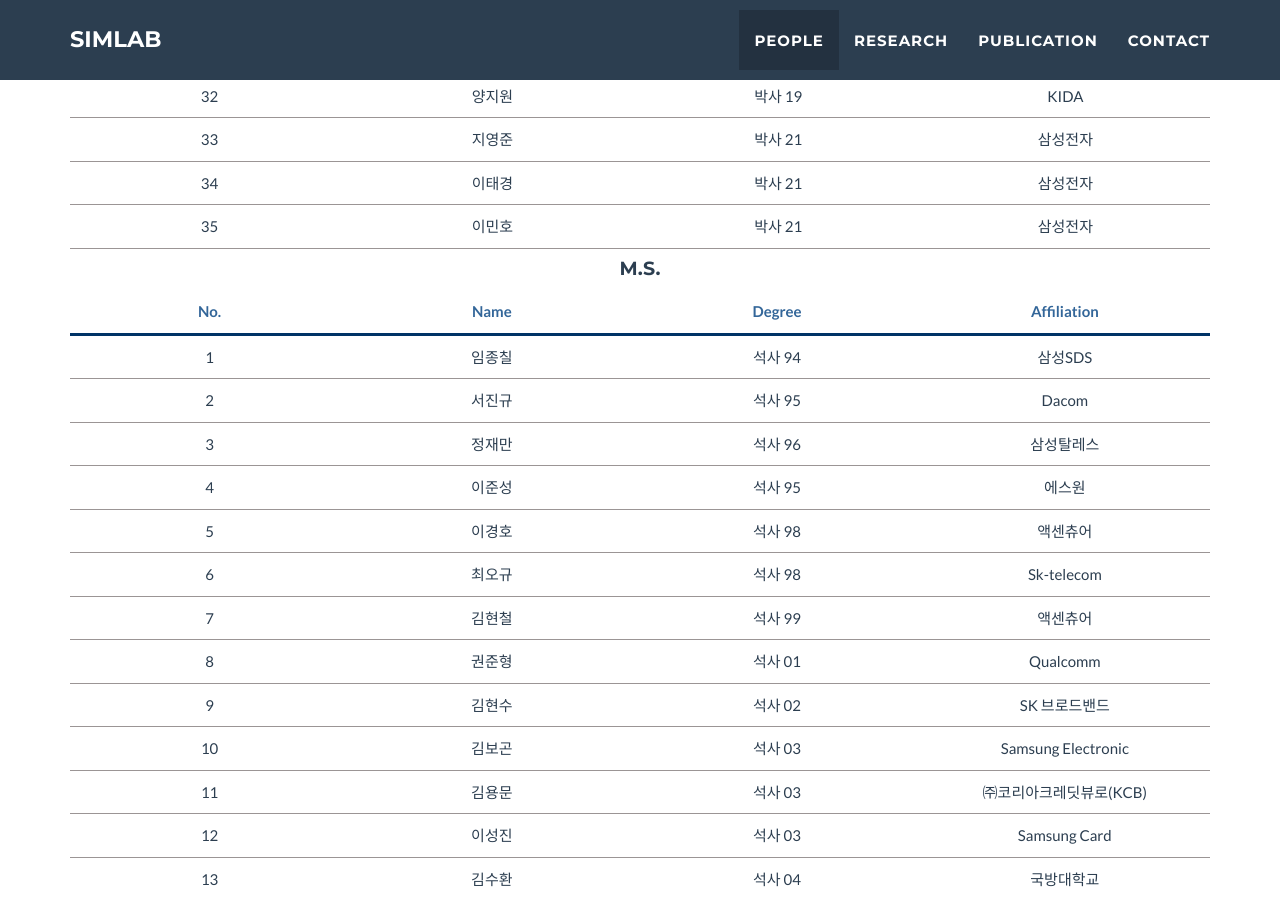
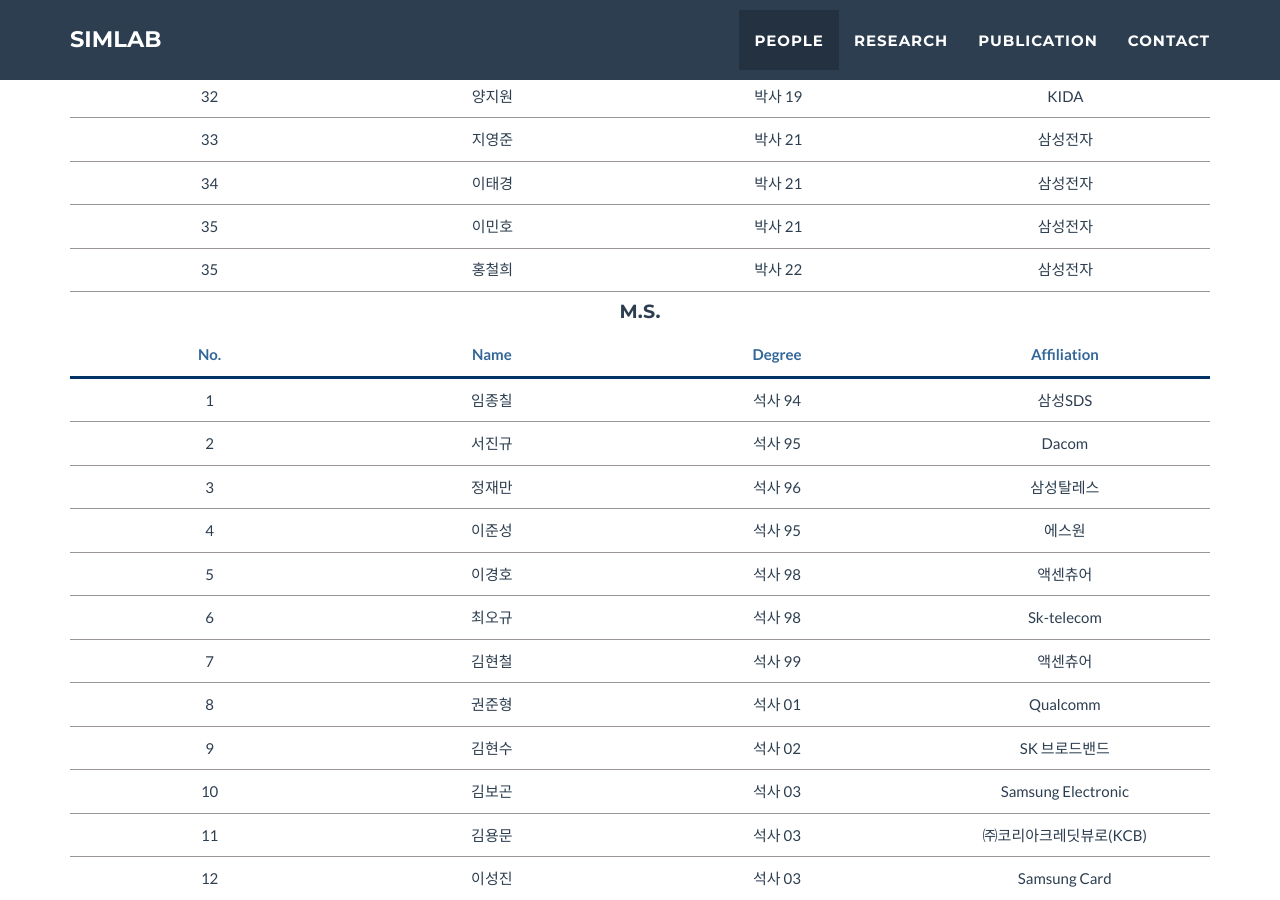
Before and after one commit to jooseyo/jooseyo.github.io, a Jekyll site: the page built from _posts/2021-01-01-project-9.markdown, in a window 1280 px wide and 900 px high, scrolled down 3441 px. Built offline with Jekyll 4.4.1, drawn with Linux system fonts in a browser that asks for light colours.

Commit message:
Update portfolio_grid.html

```diff
--- a/_includes/portfolio_grid.html
+++ b/_includes/portfolio_grid.html
@@ -130,6 +130,7 @@
                         <tr><td>33</td><td>지영준</td><td>박사 21</td><td>삼성전자</td></tr>
                         <tr><td>34</td><td>이태경</td><td>박사 21</td><td>삼성전자</td></tr>
                         <tr><td>35</td><td>이민호</td><td>박사 21</td><td>삼성전자</td></tr><tr>
+                        <tr><td>35</td><td>홍철희</td><td>박사 22</td><td>삼성전자</td></tr><tr>
                     </tbody>
                 </table>
             </div>
```
